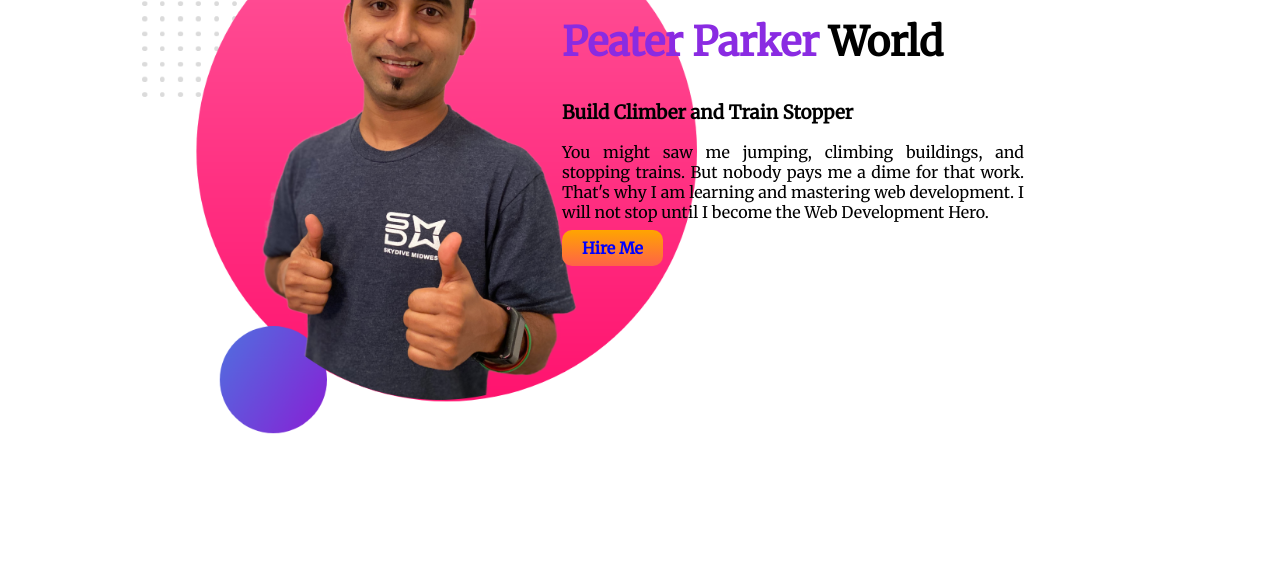
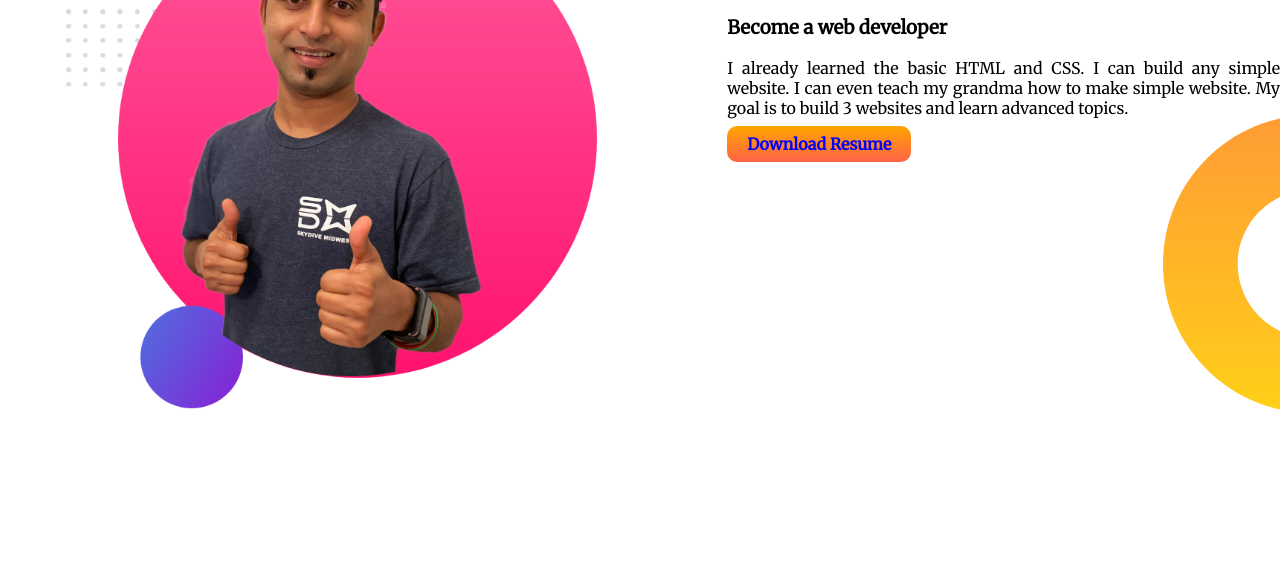
Before and after one commit to johirbban/Developer-Portfolio-Jahir, a plain HTML site: page index.html in a window 1280 px wide. Shown: the part 712-1275 px from the top of the page. Before the commit the page ends 1150 px from the top, so only its background shows below. Drawn offline with Linux system fonts and the light colour scheme.

Commit message:
Dream-big

```diff
--- a/index.html
+++ b/index.html
@@ -1,15 +1,17 @@
 <!DOCTYPE html>
 <html lang="en">
+
 <head>
     <meta charset="UTF-8">
     <meta http-equiv="X-UA-Compatible" content="IE=edge">
     <meta name="viewport" content="width=device-width, initial-scale=1.0">
     <link rel="preconnect" href="https://fonts.googleapis.com">
-<link rel="preconnect" href="https://fonts.gstatic.com" crossorigin>
-<link href="https://fonts.googleapis.com/css2?family=Merriweather:ital@0;1&display=swap" rel="stylesheet">
+    <link rel="preconnect" href="https://fonts.gstatic.com" crossorigin>
+    <link href="https://fonts.googleapis.com/css2?family=Merriweather:ital@0;1&display=swap" rel="stylesheet">
     <title>Developer-Portfolio</title>
     <link rel="stylesheet" href="style.css">
 </head>
+
 <body>
     <section class="top-banner">
         <div class="half-width">
@@ -19,29 +21,32 @@
 
             <h3>Build Climber and Train Stopper</h3>
 
-            <p>You might saw me jumping, climbing buildings, and stopping trains. But nobody pays me a dime for that work. That's why I am learning and mastering web development. I will not stop until I become the Web Development Hero.</p>
-            <a class="link-button" href="https://www.linkedin.com/in/jahir-personal-68b8b4216/" target="_blank">Hire Me</a>
+            <p>You might saw me jumping, climbing buildings, and stopping trains. But nobody pays me a dime for that
+                work. That's why I am learning and mastering web development. I will not stop until I become the Web
+                Development Hero.</p>
+            <a class="link-button" href="https://www.linkedin.com/in/jahir-personal-68b8b4216/" target="_blank">Hire
+                Me</a>
         </div>
         <div class="half-width">
-    <img src="images/jhankar.png" alt="">
+            <img src="images/jhankar.png" alt="">
         </div>
     </section>
 
-    <section>
+    <section class="dream-big">
         <div class="half-width" id="img-width">
             <img src="images/jhankar2.png" alt="">
         </div>
-        <div class="half-width" id="img-width">
-            <h1>Welcome to</h1>
 
-            <h1><span id="parker">Peater Parker</span> World</h1>
-
-            <h3>Build Climber and Train Stopper</h3>
-
-            <p>You might saw me jumping, climbing buildings, and stopping trains. But nobody pays me a dime for that work. That's why I am learning and mastering web development. I will not stop until I become the Web Development Hero.</p>
-            <a class="link-button" href="https://www.linkedin.com/in/jahir-personal-68b8b4216/" target="_blank">Hire Me</a>
+        <div class="half-width">
+            <h1>Dream Big</h1>
+            <h3>Become a web developer</h3>
+            <p>I already learned the basic HTML and CSS. I can build any simple website. I can even teach my grandma how
+                to make simple website. My goal is to build 3 websites and learn advanced topics.</p>
+            <a class="link-button" href="https://www.linkedin.com/in/jahir-personal-68b8b4216/" target="_blank">Download
+                Resume</a>
         </div>
     </section>
 
 </body>
+
 </html>
--- a/style.css
+++ b/style.css
@@ -17,8 +17,8 @@ h1{
 }
 section{
     display: flex;
-    width: 80%;
-    padding-top: 30px;
+    margin-bottom: 150px;
+
 }
 section p{
     text-align: justify;
@@ -28,15 +28,20 @@ section p{
     padding-left: 5%;
 }
 .half-width img{
-    width: 120%;
-    padding-left: 20%;
-}
-#img-width{
-width: 50%;
-padding-left: 50px;
+    width: 80%;
+    padding-left: 10%;
 }
 .top-banner{
     background-image: url(images/top-banner.png);
     background-repeat: no-repeat;
     background-position: top left
 }
+.dream-big{
+    background-image: url(images/dream-bg.png);
+    background-repeat: no-repeat;
+    background-position: bottom right;
+}
+#img-width{
+    width: 60%;
+    padding-left: 0px;
+}
```
